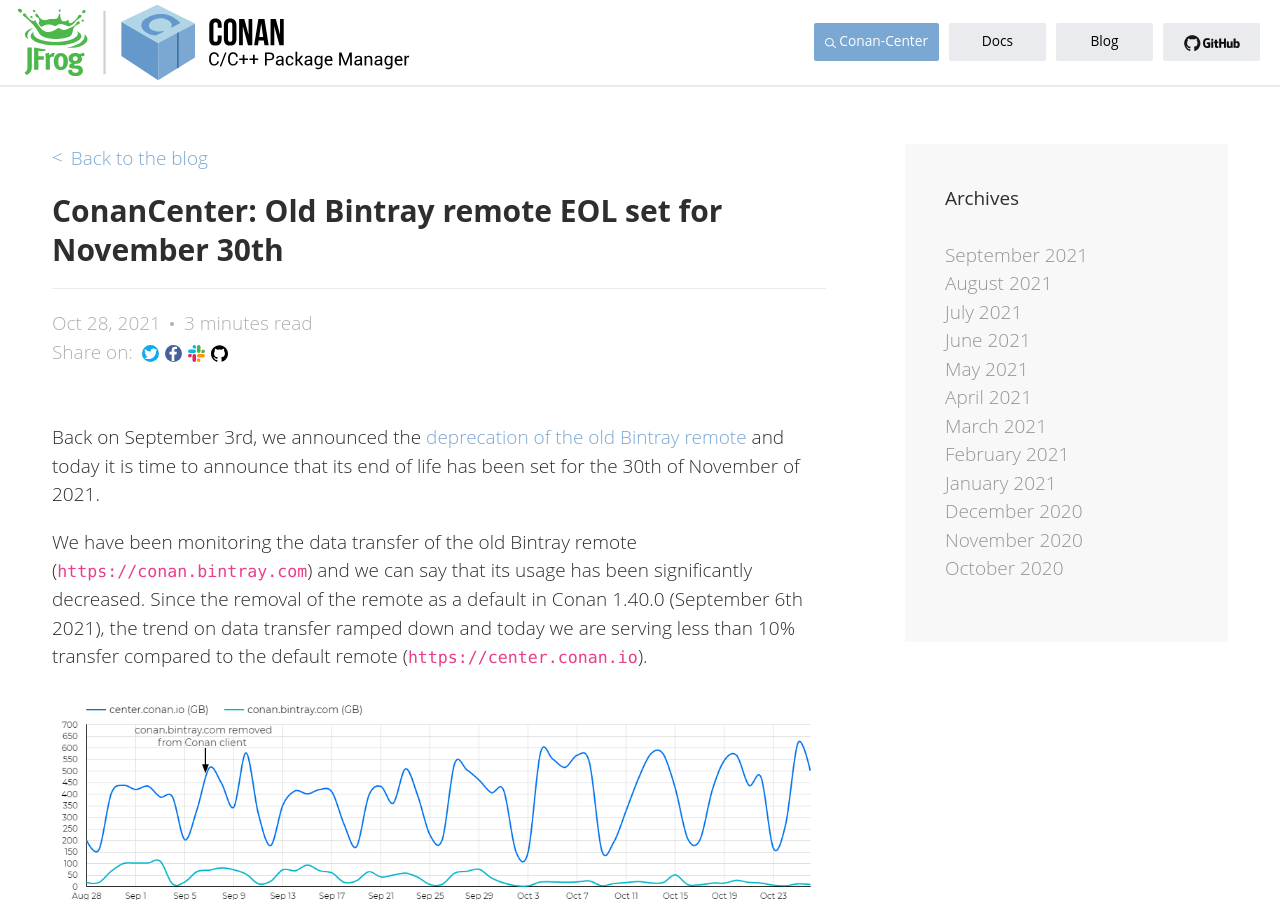
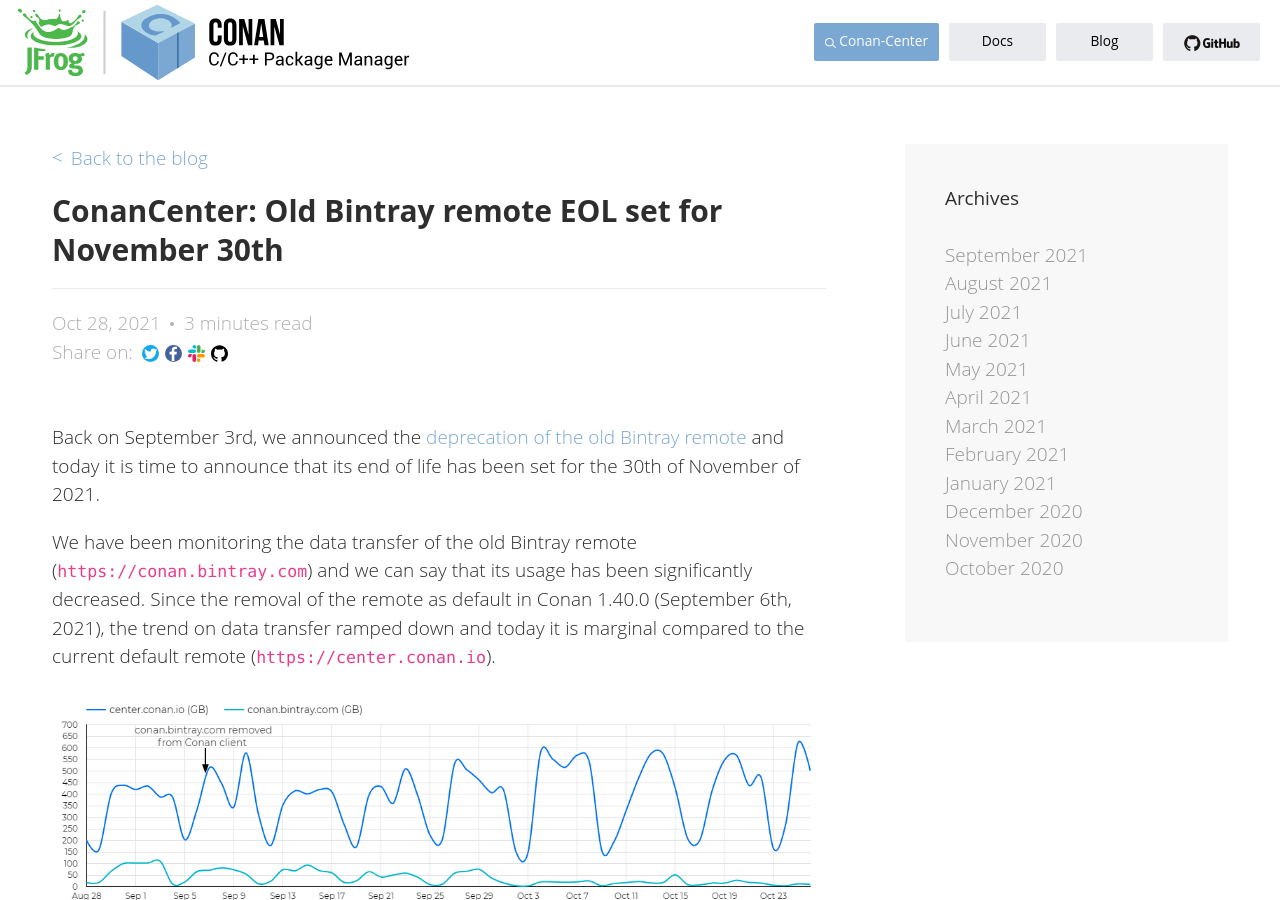
Before and after one commit to conan-io/conan-io.github.io, a Jekyll site: the page built from _posts/2021-10-28-conancenter-bintray-remote-eol.markdown, in a window 1280 px wide and 900 px high. Built offline with Jekyll 4.4.1, drawn with Linux system fonts in a browser that asks for light colours; comment, search, counter and statistics services are not loaded.

Commit message:
Update _posts/2021-10-28-conancenter-bintray-remote-eol.markdown
Co-authored-by: César García Tapia <cesargt@jfrog.com>

```diff
--- a/_posts/2021-10-28-conancenter-bintray-remote-eol.markdown
+++ b/_posts/2021-10-28-conancenter-bintray-remote-eol.markdown
@@ -13,7 +13,7 @@ Back on September 3rd, we announced the [deprecation of the old Bintray remote](
 and today it is time to announce that its end of life has been set for the 30th of November of 2021.
 
 We have been monitoring the data transfer of the old Bintray remote (`https://conan.bintray.com`) and we can say
-that its usage has been significantly decreased. Since the removal of the remote as a default in Conan 1.40.0 (September 6th 2021), the trend on data transfer ramped down and today we are serving less than 10% transfer compared to the default remote (`https://center.conan.io`).
+that its usage has been significantly decreased. Since the removal of the remote as default in Conan 1.40.0 (September 6th, 2021), the trend on data transfer ramped down and today it is marginal compared to the current default remote (`https://center.conan.io`).
 
 <p class="centered">
     <img src="{{ site.url }}/assets/post_images/2021-10-28/conancenter-data-transfer.png" align="center" alt="ConanCenter remotes data transfer"/>
```
